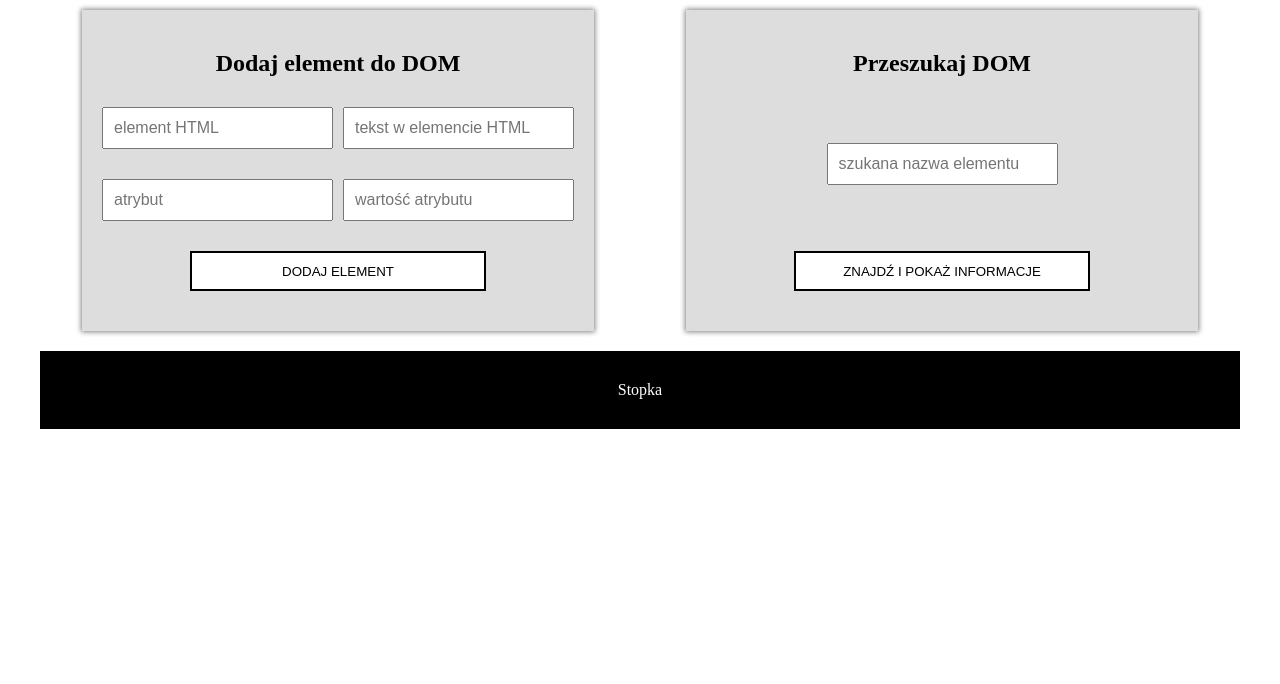
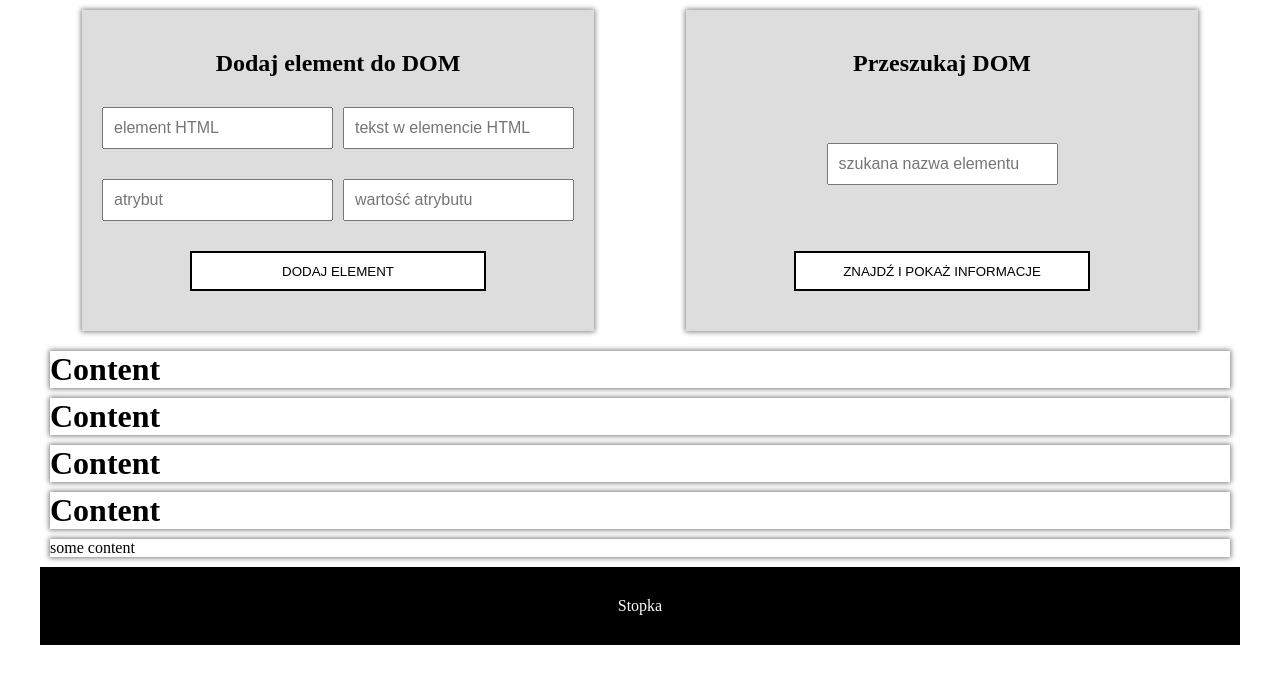
Before and after one commit to ArturTkaczuk/DOM-practice, a website: page index.html in a window 1280 px wide. Drawn offline with Linux system fonts and the light colour scheme.

Commit message:
add some minor styles

```diff
--- a/index.html
+++ b/index.html
@@ -44,7 +44,13 @@
       </form>
     </div>
     <div class="search-field"></div>
-    <div class="result-field"></div>
+    <div class="result-field">
+      <h1>Content</h1>
+      <h1>Content</h1>
+      <h1>Content</h1>
+      <h1>Content</h1>
+      <p>some content</p>
+    </div>
     <footer class="footer">Stopka</footer>
 
     <script src="js/script.js"></script>
--- a/scss/_body.scss
+++ b/scss/_body.scss
@@ -52,3 +52,12 @@
   margin: 10px auto;
   max-width: 1200px;
 }
+
+.result-field {
+  padding: 0 10px;
+
+  & > * {
+    margin-bottom: 10px;
+    box-shadow: 0 0 5px 1px rgb(122, 122, 122);
+  }
+}
```
Also changed, not shown: css/main.css, 1 other file.
